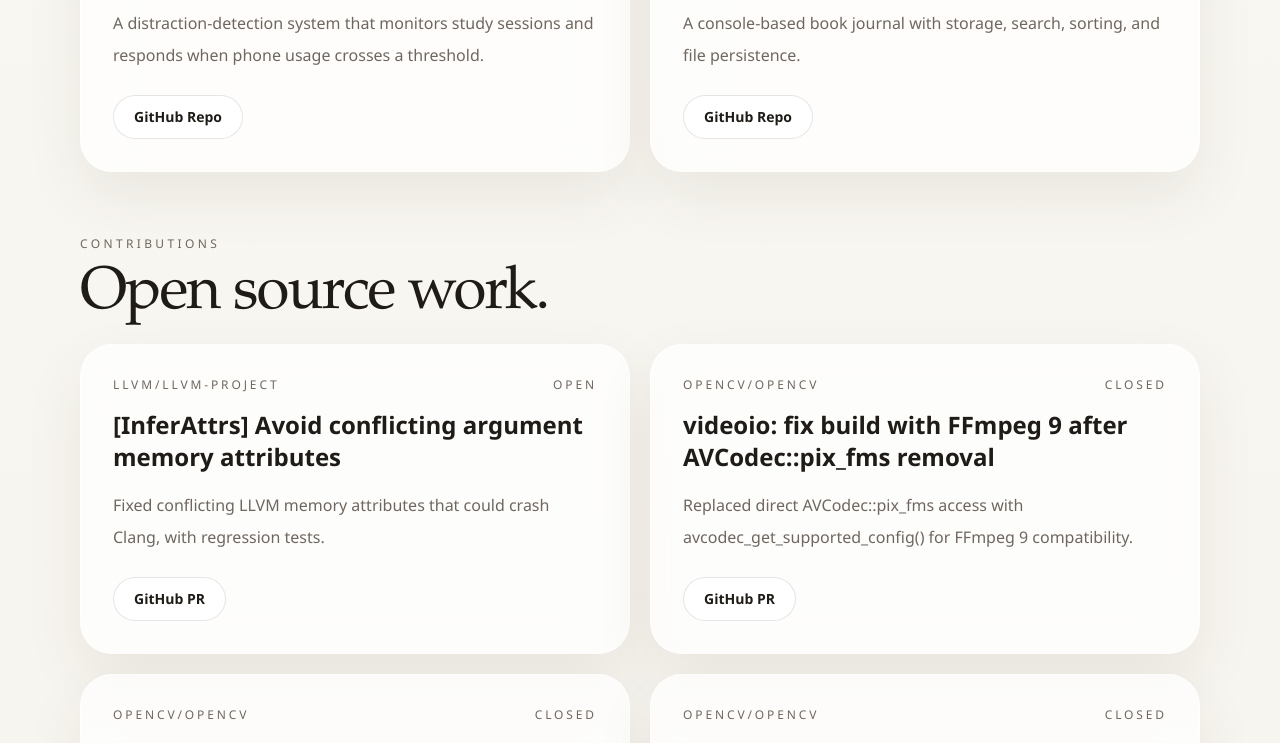
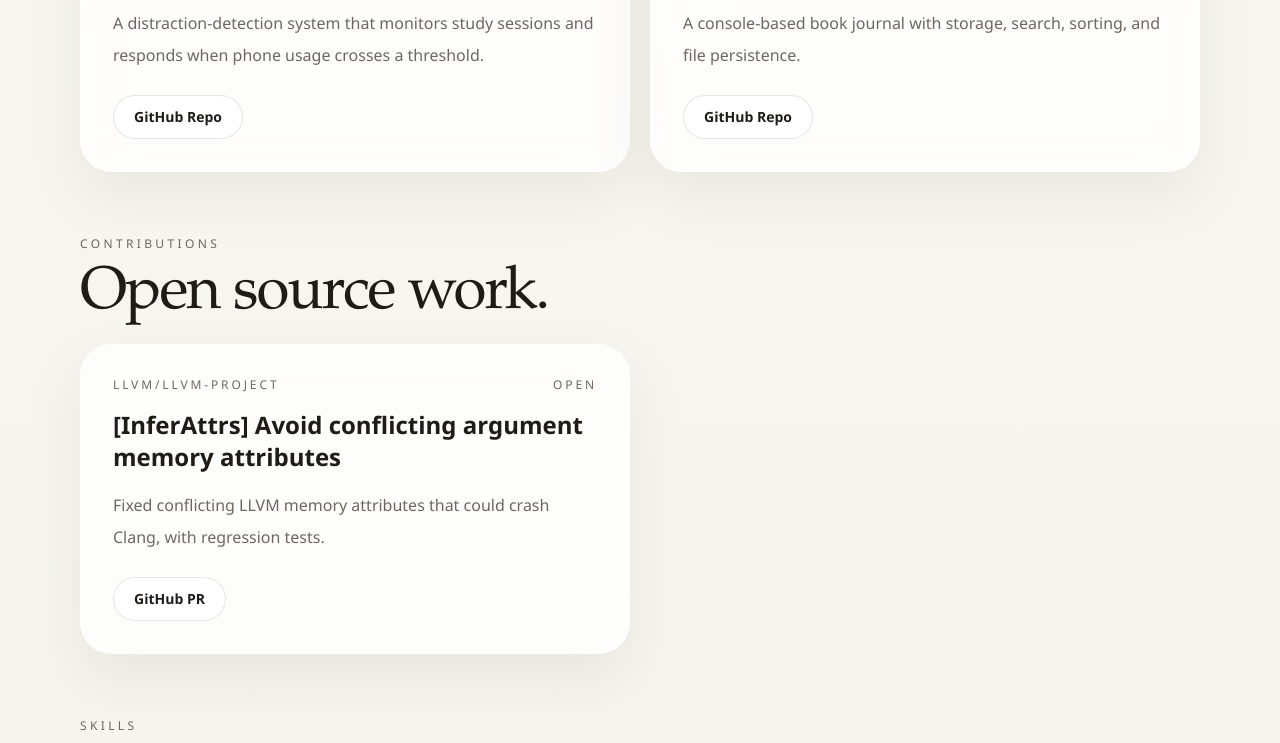
Before and after one commit to Aadhu23/portfolio, a Next.js app: page / in a window 1280 px wide. Shown: the part 2000-2743 px from the top of the page. Built offline with nearby package versions, Linux system fonts and the light colour scheme.

Commit message:
Remove closed OpenCV PRs from contributions section

```diff
--- a/app/page.js
+++ b/app/page.js
@@ -108,33 +108,6 @@ const contributions = [
     description:
       "Fixed conflicting LLVM memory attributes that could crash Clang, with regression tests."
   },
-  {
-    title: "videoio: fix build with FFmpeg 9 after AVCodec::pix_fms removal",
-    repo: "opencv/opencv",
-    prUrl: "https://github.com/opencv/opencv/pull/29533",
-    number: 29533,
-    status: "Closed",
-    description:
-      "Replaced direct AVCodec::pix_fms access with avcodec_get_supported_config() for FFmpeg 9 compatibility."
-  },
-  {
-    title: "videoio: fix build with FFmpeg 9 after AVCodec::pix_fms removal",
-    repo: "opencv/opencv",
-    prUrl: "https://github.com/opencv/opencv/pull/29532",
-    number: 29532,
-    status: "Closed",
-    description:
-      "Kept the older FFmpeg behaviour via version-based compatibility checks."
-  },
-  {
-    title: "Include geometry.hpp in opencv.hpp when HAVE_OPENCV_GEOMETRY is enabled",
-    repo: "opencv/opencv",
-    prUrl: "https://github.com/opencv/opencv/pull/29520",
-    number: 29520,
-    status: "Closed",
-    description:
-      "Added the missing conditional include for OpenCV's geometry module."
-  }
 ];
 
 export default function Home() {
```
